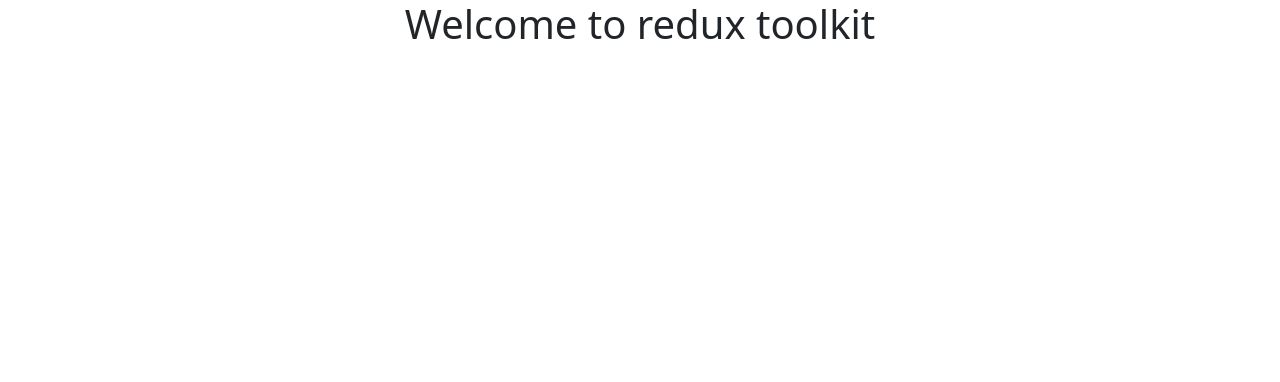
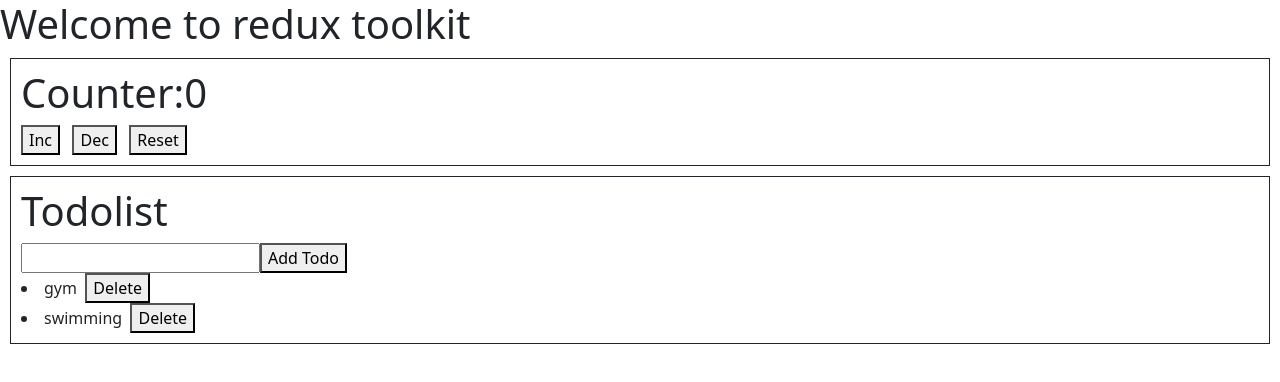
Before and after one commit to edupoly/rb15, a React (Create React App) app: page / in a window 1280 px wide. Shown: the top 382 px of the page. Built offline with nearby package versions, Linux system fonts and the light colour scheme.

Commit message:
redux toolkit counter and todolist

```diff
--- a/package.json
+++ b/package.json
@@ -3,6 +3,7 @@
   "version": "0.1.0",
   "private": true,
   "dependencies": {
+    "@reduxjs/toolkit": "^1.8.3",
     "@testing-library/jest-dom": "^5.16.4",
     "@testing-library/react": "^13.3.0",
     "@testing-library/user-event": "^13.5.0",
@@ -10,6 +11,7 @@
     "jquery": "^3.6.0",
     "react": "^18.2.0",
     "react-dom": "^18.2.0",
+    "react-redux": "^8.0.2",
     "react-router-dom": "^6.3.0",
     "react-scripts": "5.0.1",
     "web-vitals": "^2.1.4"
--- a/src/App.js
+++ b/src/App.js
@@ -1,12 +1,17 @@
-
 import './App.css';
-
+import Counter from './features/Counter/Counter';
+import store from './app/store';
+import {Provider} from 'react-redux'
+import Todolist from './features/Todolist/Todolist';
 function App() {
   return (
-    <div className="App">
-      <h1>Welcome to redux toolkit</h1>
-    </div>
+    <Provider store={store}>
+      <div >
+        <h1>Welcome to redux toolkit</h1>
+        <Counter></Counter>
+        <Todolist></Todolist>
+      </div>
+    </Provider>
   );
 }
-
 export default App;
--- /dev/null
+++ b/src/app/store.js
@@ -0,0 +1,9 @@
+import { configureStore } from "@reduxjs/toolkit";
+import counterReducer from '../features/Counter/counterSlice'
+import todoReducer from '../features/Todolist/todoSlice'
+export default configureStore({
+    reducer:{
+        counter:counterReducer,
+        todolist:todoReducer
+    }
+})
--- /dev/null
+++ b/src/features/Counter/Counter.jsx
@@ -0,0 +1,17 @@
+import React from 'react'
+import {useSelector,useDispatch} from 'react-redux';
+import {increment,decrement,reset} from './counterSlice'
+function Counter() {
+    var count = useSelector(state=>state.counter.count);
+    var dispatch = useDispatch();
+  return (
+    <div className='betterview'>
+        <h1>Counter:{count}</h1>
+        <button onClick={()=>{dispatch(increment())}}>Inc</button>&nbsp;&nbsp;&nbsp;
+        <button onClick={()=>{dispatch(decrement())}}>Dec</button>&nbsp;&nbsp;&nbsp;
+        <button onClick={()=>{dispatch(reset())}}>Reset</button>&nbsp;&nbsp;&nbsp;
+    </div>
+  )
+}
+
+export default Counter
--- /dev/null
+++ b/src/features/Counter/counterSlice.js
@@ -0,0 +1,20 @@
+import {createSlice} from '@reduxjs/toolkit';
+export const counterSlice = createSlice({
+    name:'counter',
+    initialState:{
+        count:0
+    },
+    reducers:{
+        increment:(state,action)=>{
+            state.count++;
+        },
+        decrement:(state,action)=>{
+            state.count--;
+        },
+        reset:(state,action)=>{
+            state.count=0;
+        }
+    }
+})
+export const {increment,decrement,reset} = counterSlice.actions;
+export default counterSlice.reducer;
--- /dev/null
+++ b/src/features/Todolist/Todolist.jsx
@@ -0,0 +1,27 @@
+import React from 'react'
+import {useSelector,useDispatch} from 'react-redux';
+import {addTodo,deleteTodo} from './todoSlice'
+function Todolist() {
+    var tasks = useSelector(state=>state.todolist.todos);
+    var dispatch = useDispatch()
+    const [newtask, setNewtask] = React.useState('')
+    function handleNewTask(e){
+        setNewtask(e.target.value)
+    }
+  return (
+    <div className='betterview'>
+        <h1>Todolist</h1>
+        <input type="text" onKeyUp={handleNewTask}/>
+        <button onClick={()=>{dispatch(addTodo(newtask))}}>Add Todo</button>
+        {
+            tasks && tasks.map((t,i)=>{
+                return <li>
+                    {t}&nbsp;&nbsp;<button onClick={()=>{dispatch(deleteTodo(i))}}>Delete</button>
+                    </li>
+            })
+        }
+    </div>
+  )
+}
+
+export default Todolist
--- /dev/null
+++ b/src/features/Todolist/todoSlice.js
@@ -0,0 +1,17 @@
+import { createSlice } from "@reduxjs/toolkit";
+export const todolistSlice = createSlice({
+    name:'todo',
+    initialState:{
+        todos:['gym','swimming']
+    },
+    reducers:{
+        addTodo:(state,action)=>{
+            state.todos.push(action.payload)
+        },
+        deleteTodo:(state,action)=>{
+            state.todos.splice(action.payload,1)
+        }
+    }
+})
+export const {addTodo,deleteTodo} = todolistSlice.actions;
+export default todolistSlice.reducer;
```
Also changed, not shown: 1 other file (tests, documents, lock files or other folders).
